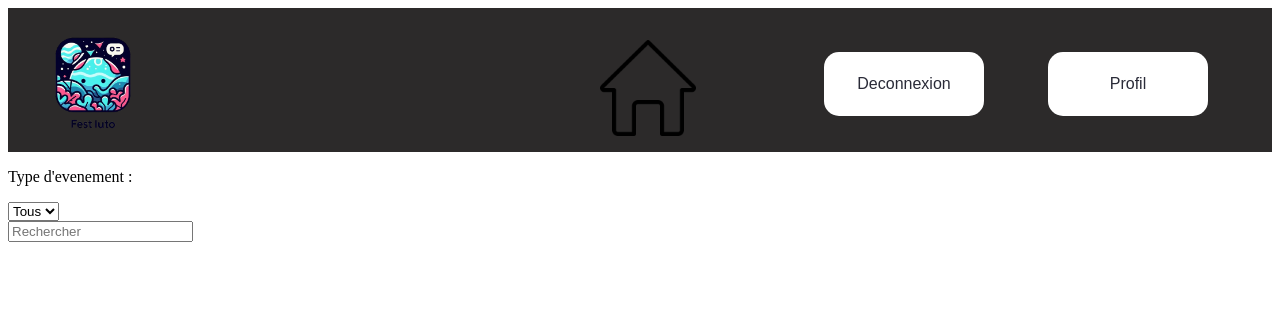
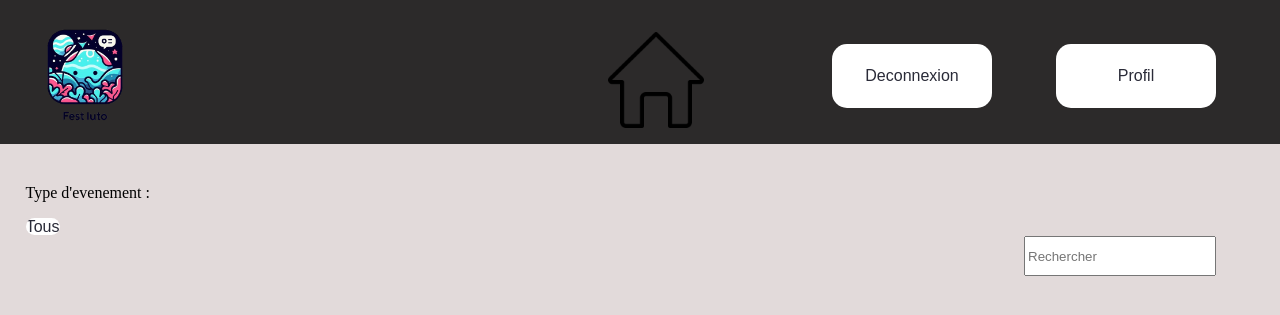
Before and after one commit to RomainMechain/SAE_BD, a Python web app: template app/templates/search_event.html in a window 1280 px wide. Shown: the top 315 px of the page. Run offline with Jinja, Linux system fonts and the light colour scheme; the template is opened without the code that fills it, so the values that code supplies are empty.

Commit message:
feature: premiers ajout

```diff
--- a/app/static/CSS/search_event.css
+++ b/app/static/CSS/search_event.css
@@ -0,0 +1,32 @@
+body{
+    margin:0;
+    background-color: rgb(226, 218, 218)
+}
+
+#search_barre{
+    width: 15vw;
+    height: 5vh;
+}
+
+#la_barre{
+    display:flex;
+    align-items: right;
+    justify-content: right;
+    margin-right: 5vw;
+}
+
+#select_type{
+    appearance: none;
+    background-color: #ffffff ;
+    color: #2a2b38;
+    text-align: center;
+    font-size: 2vh;
+    box-sizing: border-box;
+    border-radius: 0.9375em;
+    border: none;
+}
+
+#trier{
+    margin-top: 5vh;
+    margin-left: 2vw;
+}
--- a/app/templates/search_event.html
+++ b/app/templates/search_event.html
@@ -10,9 +10,9 @@
         {% include 'components/header_home.html' %}
         <main>
             <section>
-                <div>
+                <div id="trier">
                     <p>Type d'evenement : </p>
-                    <div>
+                    <div >
                         <select name="type_evenement" id="select_type">
                             <option value="all">Tous</option>
                             {% for type in types %}
@@ -21,7 +21,7 @@
                         </select>
                     </div>
                 </div>
-                <div>
+                <div id="la_barre">
                     <form action="{{ url_for('search_event') }}" method="post" role="search">
                         <input type="search" name="search" placeholder="Rechercher" id="search_barre">
                     </form>
```
